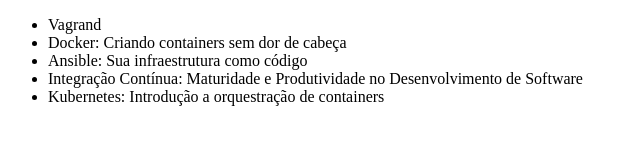
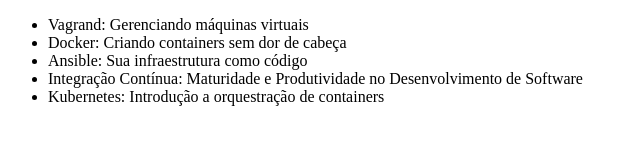
Before and after one commit to gabrielpvicente/alura-git, a plain HTML site: page index.html in a window 1280 px wide. Shown: the whole page, without its empty margins (0-640 px from the left). Drawn offline with Linux system fonts and the light colour scheme.

```diff
--- a/index.html
+++ b/index.html
@@ -6,7 +6,7 @@
 </head>
 <body>
 	<ul>
-		<li>Vagrand</li>
+		<li>Vagrand: Gerenciando máquinas virtuais</li>
 		<li>Docker: Criando containers sem dor de cabeça</li>
 		<li>Ansible: Sua infraestrutura como código</li>
 		<li>Integração Contínua: Maturidade e Produtividade no Desenvolvimento de Software</li>
```
